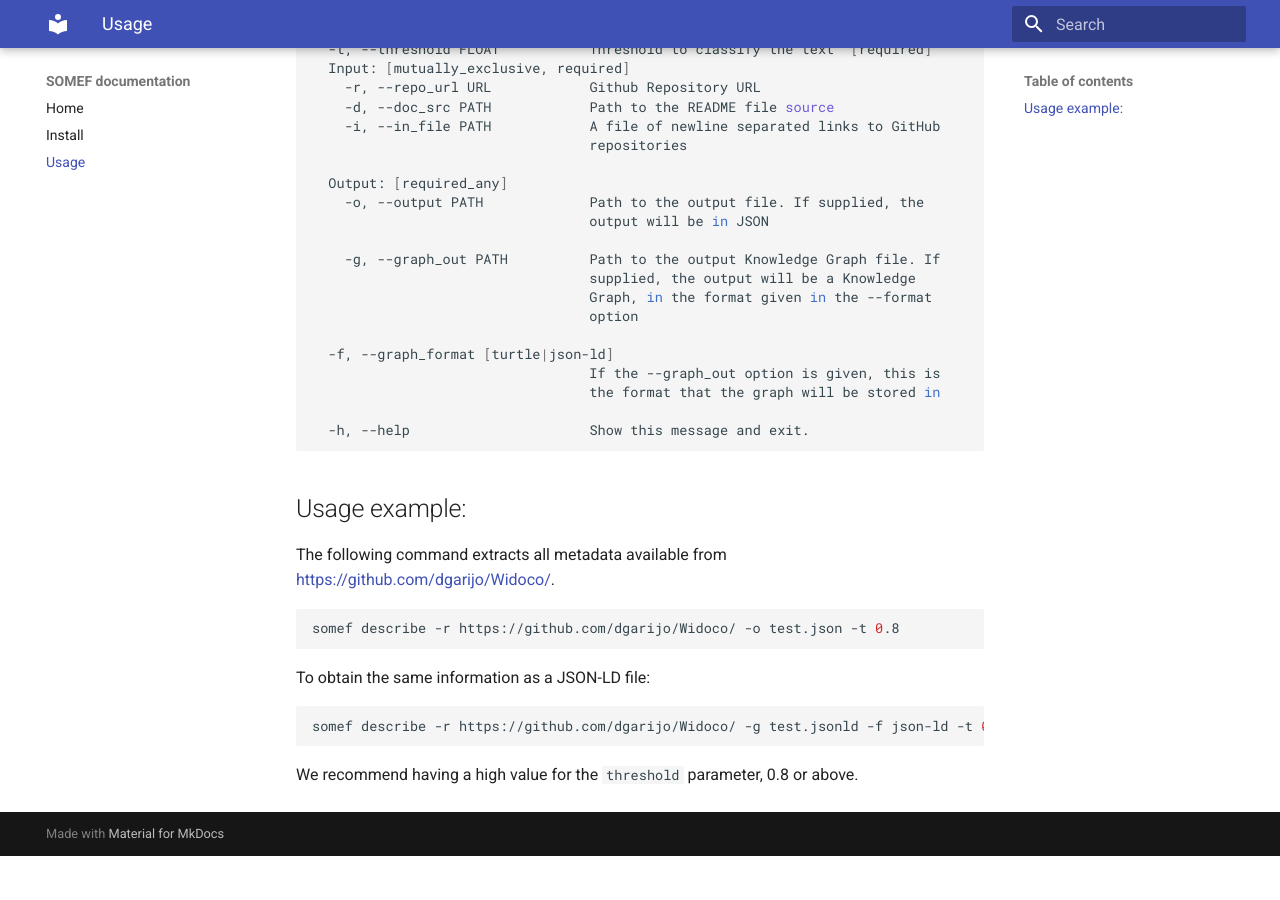
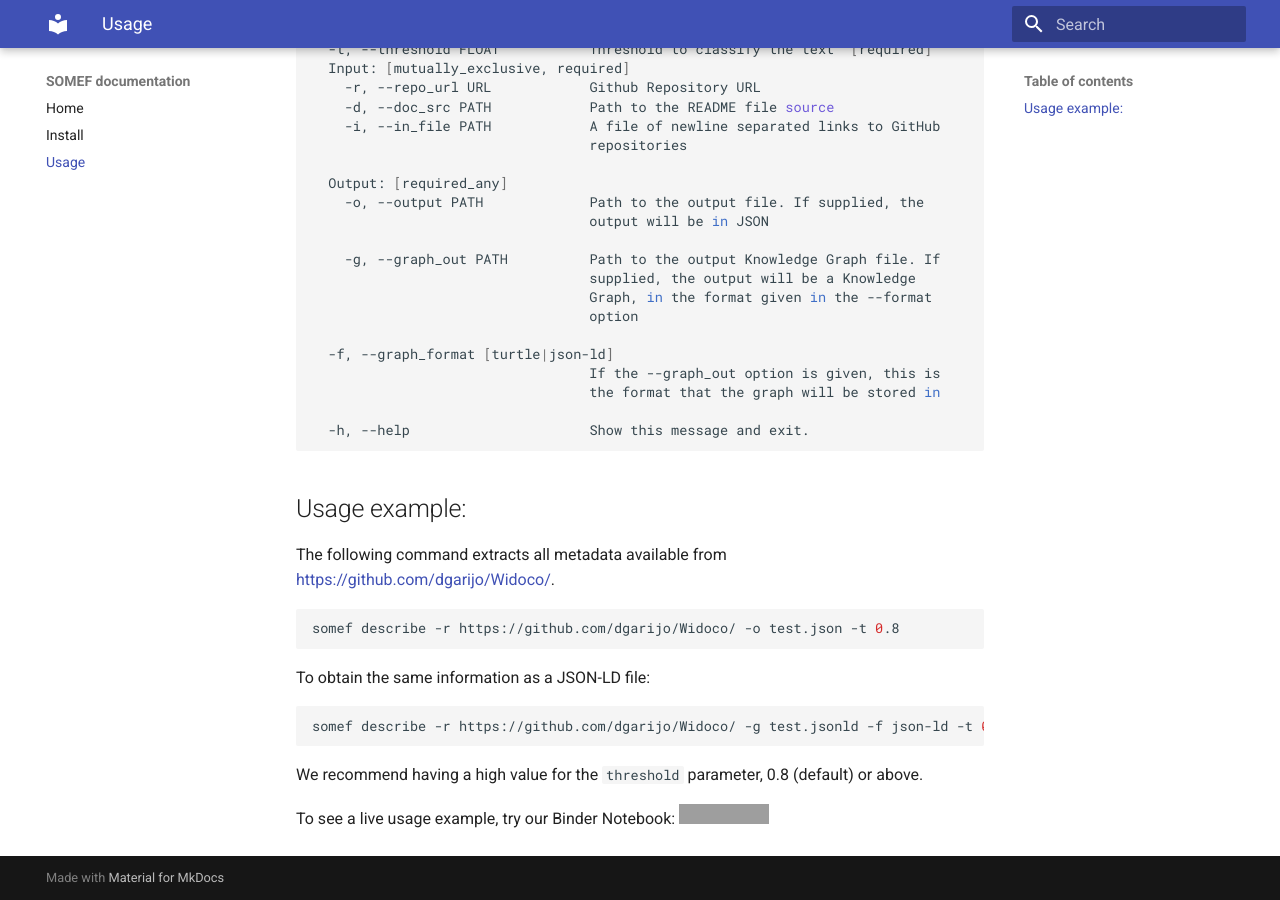
Before and after one commit to KnowledgeCaptureAndDiscovery/somef, an MkDocs documentation site: the page built from docs/usage.md, in a window 1280 px wide and 900 px high, scrolled down 672 px. Built offline with MkDocs 1.6.1 and Material for MkDocs 9.7.7, drawn with Linux system fonts in a browser that asks for light colours; before the commit the page ends 1528 px from its top, so only the background shows below that; grey boxes are pictures that could not be loaded.

Commit message:
Added documentation on how to launch the binder notebook

````diff
--- a/docs/usage.md
+++ b/docs/usage.md
@@ -62,4 +62,6 @@ To obtain the same information as a JSON-LD file:
 somef describe -r https://github.com/dgarijo/Widoco/ -g test.jsonld -f json-ld -t 0.8
 ```
 
-We recommend having a high value for the `threshold` parameter, 0.8 or above.
+We recommend having a high value for the `threshold` parameter, 0.8 (default) or above.
+
+To see a live usage example, try our Binder Notebook: [![Binder](https://mybinder.org/badge_logo.svg)](https://mybinder.org/v2/gh/KnowledgeCaptureAndDiscovery/somef/HEAD?filepath=notebook%2FSOMEF%20Usage%20Example.ipynb)
````
Also changed, not shown: README.md (+2 -0 lines), docs/index.md (+1 -1 lines).
